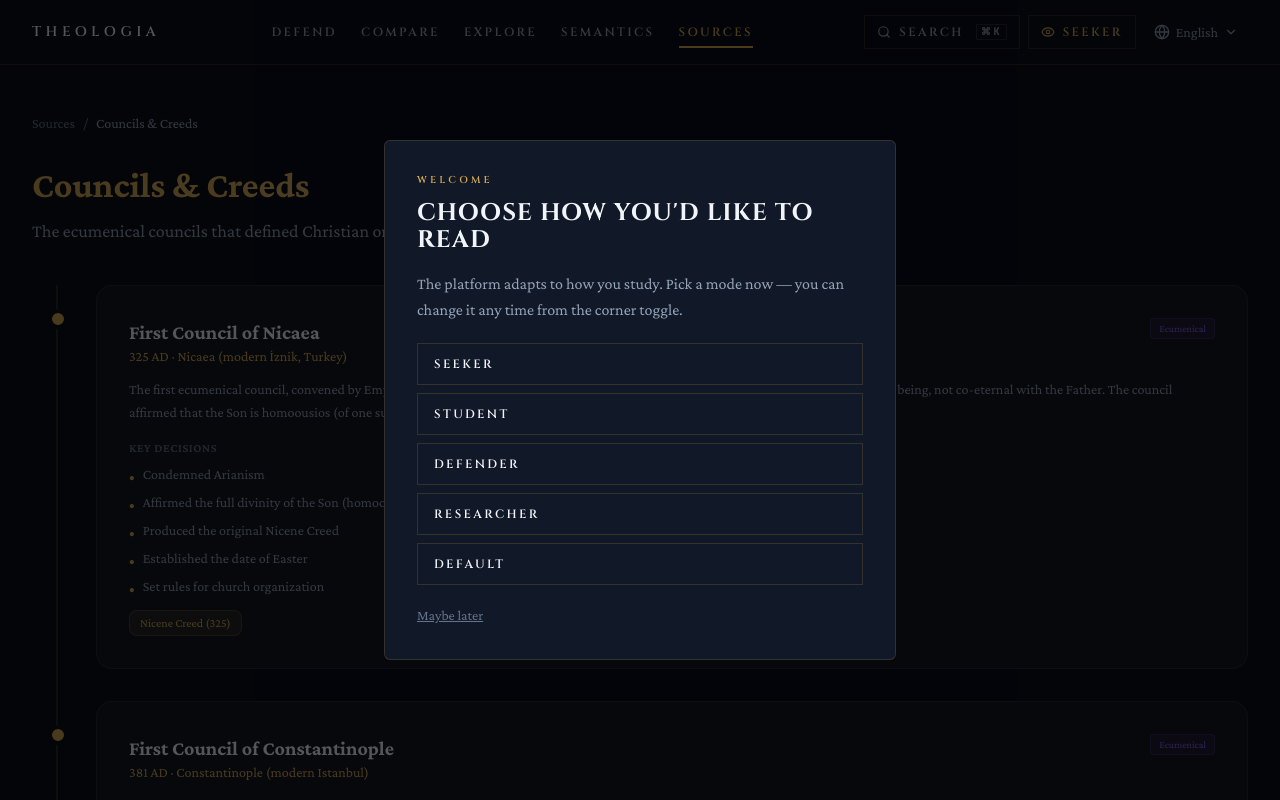
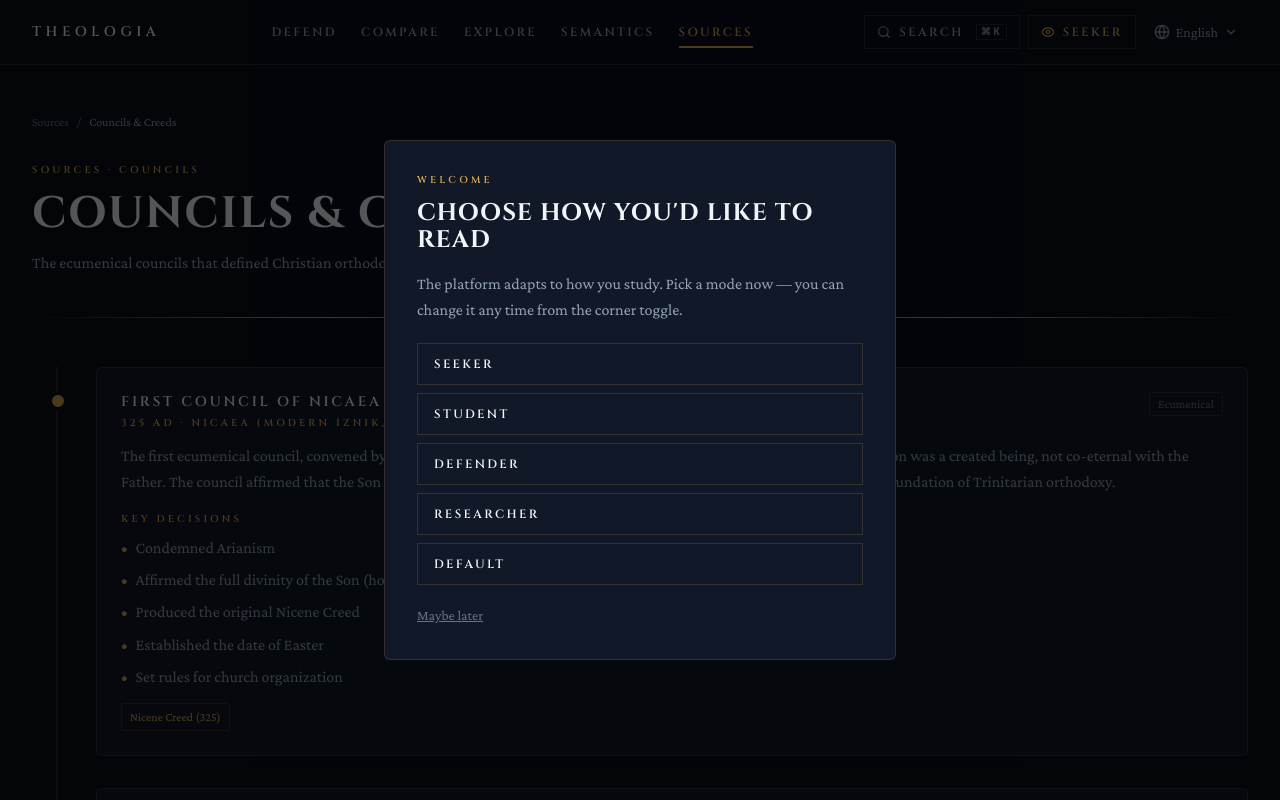
Before and after one commit to SimoSabev/Christian-Theology-Platform, a Next.js app: page /en/sources/councils in a window 1280 px wide. Shown: the top 800 px of the page. Built offline with nearby package versions, Linux system fonts and the light colour scheme.

Commit message:
feat(sources): apply foundations to church-fathers + councils pages

```diff
--- a/src/app/[locale]/sources/church-fathers/page.tsx
+++ b/src/app/[locale]/sources/church-fathers/page.tsx
@@ -1,72 +1,70 @@
 'use client';
 
 import { Link } from '@/i18n/navigation';
-import { motion } from 'framer-motion';
 import { churchFathers } from '@/data/sources';
-import { ArrowLeft, BookMarked, ExternalLink } from 'lucide-react';
+import { Eyebrow, KeystoneDivider } from '@/components/ornament';
+import RevealOnScroll from '@/components/motion/RevealOnScroll';
+import CodexCard from '@/components/reader/CodexCard';
 
 export default function ChurchFathersPage() {
   return (
     <div className="max-w-7xl mx-auto px-4 sm:px-6 lg:px-8 py-12">
-      <div className="flex items-center gap-2 text-sm text-text-muted mb-8">
-        <Link href="/sources" className="hover:text-accent-gold transition-colors">Sources</Link>
+      <div className="t-meta flex items-center gap-2 mb-8" style={{ color: 'var(--color-text-muted)' }}>
+        <Link href="/sources">Sources</Link>
         <span>/</span>
-        <span className="text-text-secondary">Church Fathers</span>
+        <span style={{ color: 'var(--color-text-secondary)' }}>Church Fathers</span>
       </div>
 
-      <motion.div initial={{ opacity: 0, y: 20 }} animate={{ opacity: 1, y: 0 }}>
-        <h1 className="text-3xl sm:text-4xl font-bold mb-3 gold-gradient">Church Fathers</h1>
-        <p className="text-text-secondary font-serif text-lg mb-10">The foundational writings of early Christianity</p>
-      </motion.div>
+      <RevealOnScroll>
+        <Eyebrow className="mb-3">SOURCES · PATRISTICS</Eyebrow>
+        <h1 className="t-h1 mb-3" style={{ fontSize: 'clamp(1.75rem, 4vw, 2.75rem)' }}>Church Fathers</h1>
+        <p className="t-body mb-8" style={{ color: 'var(--color-text-secondary)' }}>The foundational writings of early Christianity</p>
+      </RevealOnScroll>
+
+      <KeystoneDivider className="mb-10" />
 
       <div className="space-y-6">
         {churchFathers.map((doc, i) => (
-          <motion.div
-            key={doc.id}
-            initial={{ opacity: 0, y: 20 }}
-            animate={{ opacity: 1, y: 0 }}
-            transition={{ delay: i * 0.1 }}
-            className="glass-card p-6 sm:p-8"
-          >
+          <RevealOnScroll key={doc.id} delay={i * 0.07}>
+            <CodexCard>
               <div className="flex flex-col lg:flex-row gap-6">
                 {/* Main content */}
                 <div className="flex-1">
-                <h2 className="text-xl font-bold mb-1">{doc.title}</h2>
-                <p className="text-accent-gold text-sm mb-3">{doc.author} · {doc.date}</p>
+                  <h2 className="t-caps text-sm mb-1" style={{ color: 'var(--color-text-primary)' }}>{doc.title}</h2>
+                  <p className="t-eyebrow mb-3" style={{ color: 'var(--color-accent-gold)' }}>{doc.author} · {doc.date}</p>
                   <div className="flex flex-wrap gap-2 mb-4">
-                  <span className="px-2 py-0.5 rounded text-[10px] bg-accent-teal/10 text-accent-teal border border-accent-teal/20">{doc.tradition}</span>
-                  <span className="px-2 py-0.5 rounded text-[10px] bg-accent-purple/10 text-accent-purple border border-accent-purple/20">{doc.genre}</span>
+                    <span className="t-meta px-2 py-0.5" style={{ border: '1px solid var(--color-border)', borderRadius: 2 }}>{doc.tradition}</span>
+                    <span className="t-meta px-2 py-0.5" style={{ border: '1px solid var(--color-border)', borderRadius: 2 }}>{doc.genre}</span>
                     {doc.controversy && (
-                    <span className="px-2 py-0.5 rounded text-[10px] bg-accent-red/10 text-accent-red border border-accent-red/20">{doc.controversy}</span>
+                      <span className="t-meta px-2 py-0.5" style={{ border: '1px solid var(--color-border)', borderRadius: 2, color: 'var(--color-text-muted)' }}>{doc.controversy}</span>
                     )}
                   </div>
-                <div className="formal-statement mb-4">
-                  <p className="text-text-secondary font-serif text-sm leading-relaxed whitespace-pre-line">{doc.excerpt}</p>
-                </div>
+                  <p className="t-body text-sm mb-4" style={{ color: 'var(--color-text-secondary)', whiteSpace: 'pre-line' }}>{doc.excerpt}</p>
                   <div className="flex flex-wrap gap-2">
-                  {doc.doctrines.map(d => (
-                    <span key={d} className="px-2.5 py-1 rounded-lg text-xs bg-surface-glass border border-border text-text-muted">{d}</span>
+                    {doc.doctrines.map((d) => (
+                      <span key={d} className="t-meta px-2 py-1" style={{ border: '1px solid var(--color-border)', borderRadius: 2 }}>{d}</span>
                     ))}
                   </div>
                 </div>
 
                 {/* Annotations sidebar */}
-              <div className="lg:w-64 flex-shrink-0 p-4 rounded-xl bg-bg-primary border border-border">
-                <p className="text-xs font-semibold text-text-muted uppercase tracking-wider mb-3">Cross-References</p>
+                <div className="lg:w-64 flex-shrink-0 p-4" style={{ border: '1px solid var(--color-border)', borderRadius: 2 }}>
+                  <Eyebrow className="mb-3">CROSS-REFERENCES</Eyebrow>
                   <div className="space-y-1.5 mb-4">
-                  {doc.crossRefs.map(ref => (
-                    <p key={ref} className="text-sm text-accent-blue">{ref}</p>
+                    {doc.crossRefs.map((ref) => (
+                      <p key={ref} className="t-body text-sm" style={{ color: 'var(--color-text-secondary)' }}>{ref}</p>
                     ))}
                   </div>
-                <p className="text-xs font-semibold text-text-muted uppercase tracking-wider mb-3">Related Works</p>
+                  <Eyebrow className="mb-3">RELATED WORKS</Eyebrow>
                   <div className="space-y-1.5">
-                  {doc.relatedWorks.map(w => (
-                    <p key={w} className="text-sm text-text-secondary">{w}</p>
+                    {doc.relatedWorks.map((w) => (
+                      <p key={w} className="t-body text-sm" style={{ color: 'var(--color-text-muted)' }}>{w}</p>
                     ))}
                   </div>
                 </div>
               </div>
-          </motion.div>
+            </CodexCard>
+          </RevealOnScroll>
         ))}
       </div>
     </div>
--- a/src/app/[locale]/sources/councils/page.tsx
+++ b/src/app/[locale]/sources/councils/page.tsx
@@ -1,69 +1,67 @@
 'use client';
 
 import { Link } from '@/i18n/navigation';
-import { motion } from 'framer-motion';
 import { councils } from '@/data/sources';
-import { Church, ArrowRight } from 'lucide-react';
+import { Eyebrow, KeystoneDivider } from '@/components/ornament';
+import RevealOnScroll from '@/components/motion/RevealOnScroll';
+import CodexCard from '@/components/reader/CodexCard';
 
 export default function CouncilsPage() {
   return (
     <div className="max-w-7xl mx-auto px-4 sm:px-6 lg:px-8 py-12">
-      <div className="flex items-center gap-2 text-sm text-text-muted mb-8">
-        <Link href="/sources" className="hover:text-accent-gold transition-colors">Sources</Link>
+      <div className="t-meta flex items-center gap-2 mb-8" style={{ color: 'var(--color-text-muted)' }}>
+        <Link href="/sources">Sources</Link>
         <span>/</span>
-        <span className="text-text-secondary">Councils & Creeds</span>
+        <span style={{ color: 'var(--color-text-secondary)' }}>Councils & Creeds</span>
       </div>
 
-      <motion.div initial={{ opacity: 0, y: 20 }} animate={{ opacity: 1, y: 0 }}>
-        <h1 className="text-3xl sm:text-4xl font-bold mb-3 gold-gradient">Councils & Creeds</h1>
-        <p className="text-text-secondary font-serif text-lg mb-10">The ecumenical councils that defined Christian orthodoxy</p>
-      </motion.div>
+      <RevealOnScroll>
+        <Eyebrow className="mb-3">SOURCES · COUNCILS</Eyebrow>
+        <h1 className="t-h1 mb-3" style={{ fontSize: 'clamp(1.75rem, 4vw, 2.75rem)' }}>Councils & Creeds</h1>
+        <p className="t-body mb-8" style={{ color: 'var(--color-text-secondary)' }}>The ecumenical councils that defined Christian orthodoxy</p>
+      </RevealOnScroll>
+
+      <KeystoneDivider className="mb-10" />
 
       {/* Timeline-style council list */}
       <div className="relative">
-        <div className="absolute start-6 top-0 bottom-0 w-0.5 bg-border" />
+        <div className="absolute start-6 top-0 bottom-0 w-0.5" style={{ background: 'var(--color-border)' }} />
         <div className="space-y-8">
           {councils.map((council, i) => (
-            <motion.div
-              key={council.id}
-              initial={{ opacity: 0, x: -20 }}
-              animate={{ opacity: 1, x: 0 }}
-              transition={{ delay: i * 0.1 }}
-              className="relative ps-16"
-            >
+            <RevealOnScroll key={council.id} delay={i * 0.07}>
+              <div className="relative ps-16">
                 {/* Year dot */}
-              <div className="absolute start-4 top-6 w-5 h-5 rounded-full bg-accent-gold border-4 border-bg-primary z-10" />
+                <div className="absolute start-4 top-6 w-5 h-5 z-10" style={{ borderRadius: '50%', background: 'var(--color-accent-gold)', border: '4px solid var(--color-bg-primary)' }} />
 
-              <div className="glass-card p-6 sm:p-8">
+                <CodexCard>
                   <div className="flex items-start justify-between mb-3">
                     <div>
-                    <h2 className="text-xl font-bold">{council.name}</h2>
-                    <p className="text-accent-gold text-sm">{council.year} AD · {council.location}</p>
+                      <h2 className="t-caps text-sm mb-1" style={{ color: 'var(--color-text-primary)' }}>{council.name}</h2>
+                      <p className="t-eyebrow" style={{ color: 'var(--color-accent-gold)' }}>{council.year} AD · {council.location}</p>
                     </div>
-                  <span className="px-2 py-0.5 rounded text-[10px] bg-accent-purple/10 text-accent-purple border border-accent-purple/20 capitalize">
-                    {council.scope}
-                  </span>
+                    <span className="t-meta px-2 py-0.5 capitalize" style={{ border: '1px solid var(--color-border)', borderRadius: 2 }}>{council.scope}</span>
                   </div>
-                <p className="text-text-secondary font-serif text-sm leading-relaxed mb-4">{council.description}</p>
+                  <p className="t-body text-sm mb-4" style={{ color: 'var(--color-text-secondary)' }}>{council.description}</p>
                   <div className="mb-3">
-                  <p className="text-xs font-semibold text-text-muted uppercase tracking-wider mb-2">Key Decisions</p>
+                    <Eyebrow className="mb-2">KEY DECISIONS</Eyebrow>
                     <ul className="space-y-1.5">
-                    {council.keyDecisions.map(d => (
-                      <li key={d} className="text-text-secondary text-sm flex items-start gap-2">
-                        <span className="text-accent-gold mt-0.5">•</span> {d}
+                      {council.keyDecisions.map((d) => (
+                        <li key={d} className="t-body text-sm flex items-start gap-2" style={{ color: 'var(--color-text-secondary)' }}>
+                          <span style={{ color: 'var(--color-accent-gold)', flexShrink: 0 }}>•</span> {d}
                         </li>
                       ))}
                     </ul>
                   </div>
                   {council.creeds && council.creeds.length > 0 && (
-                  <div className="flex flex-wrap gap-2">
-                    {council.creeds.map(c => (
-                      <span key={c} className="px-2.5 py-1 rounded-lg text-xs bg-accent-gold/10 text-accent-gold border border-accent-gold/20">{c}</span>
+                    <div className="flex flex-wrap gap-2 mt-3">
+                      {council.creeds.map((c) => (
+                        <span key={c} className="t-meta px-2 py-1" style={{ border: '1px solid var(--color-border)', borderRadius: 2, color: 'var(--color-accent-gold)' }}>{c}</span>
                       ))}
                     </div>
                   )}
+                </CodexCard>
               </div>
-            </motion.div>
+            </RevealOnScroll>
           ))}
         </div>
       </div>
```
Lines whose indentation alone changed are shown as unchanged.
